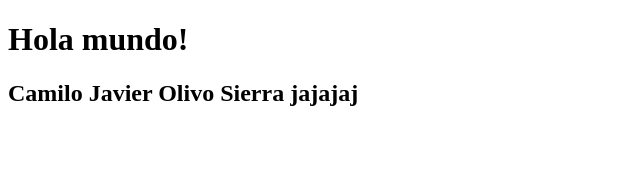
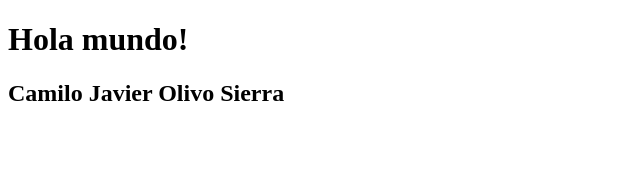
Before and after one commit to olivo1990/Angular, an Angular app: page / in a window 1280 px wide. Shown: the top 170 px of the page, without its empty margins (0-640 px from the left). Built offline with nearby package versions, Linux system fonts and the light colour scheme.

Commit message:
aprendiendo git nuevamente

```diff
--- a/src/app/app.component.html
+++ b/src/app/app.component.html
@@ -1,2 +1,2 @@
 <h1>{{ title }}</h1>
-<h2>{{ nombre }} {{ apellido }} jajajaj</h2>
+<h2>{{ nombre }} {{ apellido }}</h2>
```
